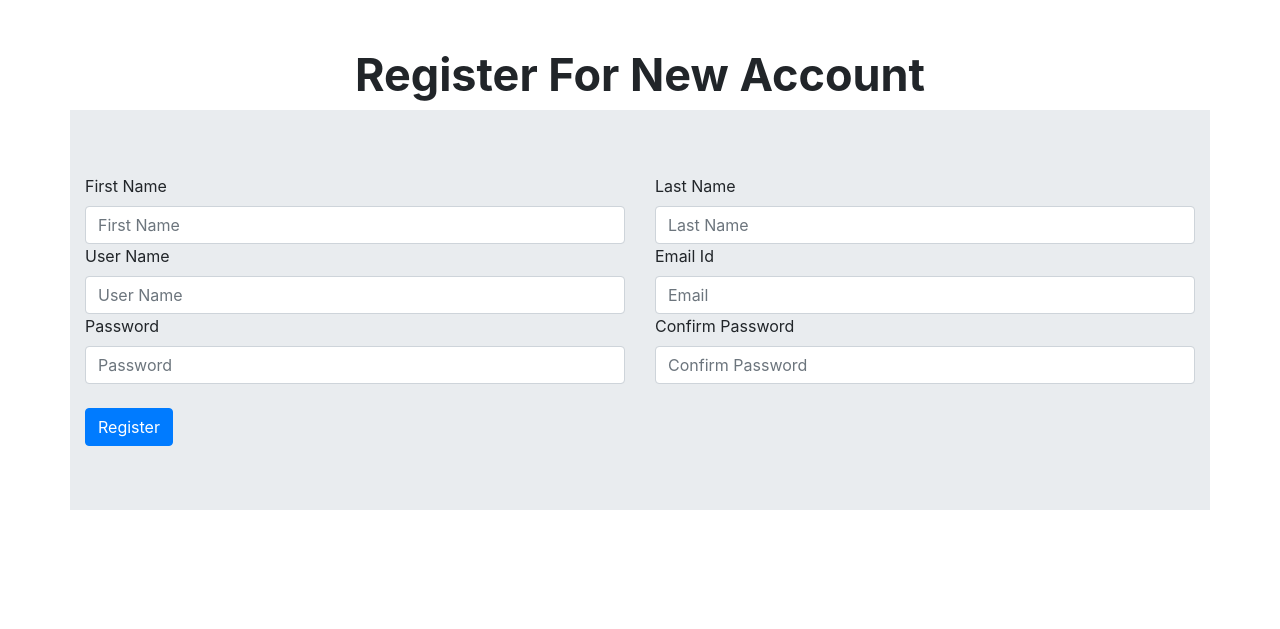
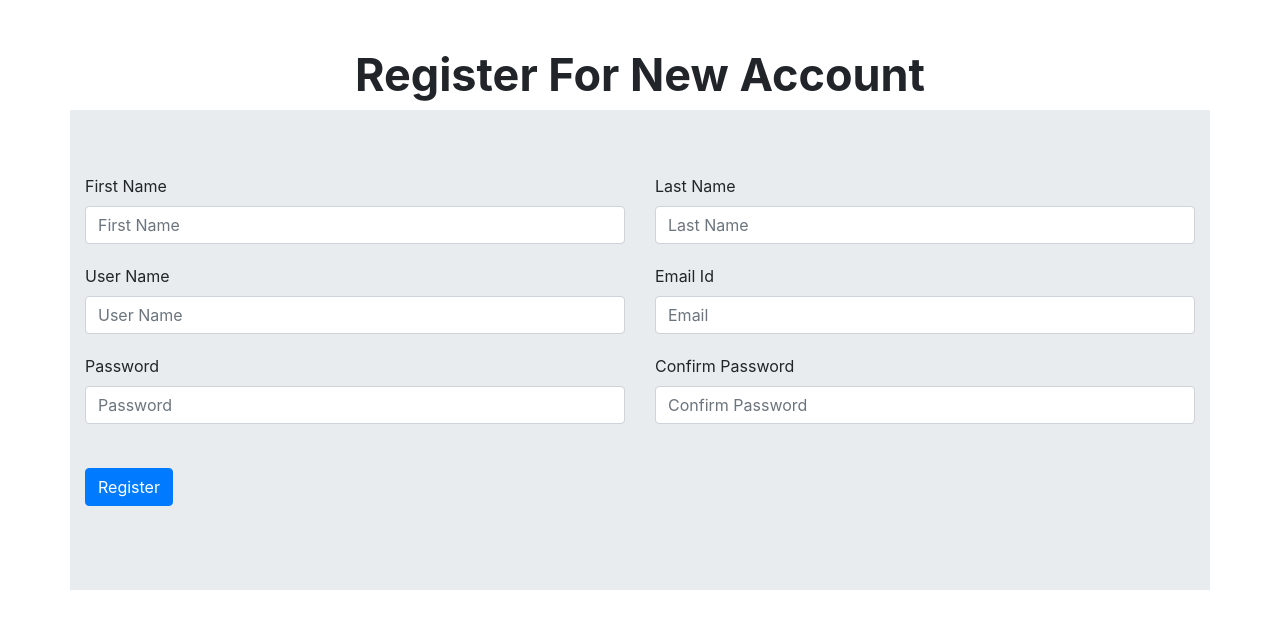
Before and after one commit to aman-singh09/Personal-Diary, a Django app: page /register/ in a window 1280 px wide. Shown: the top 629 px of the page. Run offline with Django 3.2, Linux system fonts and the light colour scheme; some libraries are stand-ins or nearby versions.

Commit message:
added margin to div in register page

```diff
--- a/Personal_Diary/templates/registration.html
+++ b/Personal_Diary/templates/registration.html
@@ -7,6 +7,11 @@
     <link rel="stylesheet" href="https://stackpath.bootstrapcdn.com/bootstrap/4.5.0/css/bootstrap.min.css" integrity="sha384-9aIt2nRpC12Uk9gS9baDl411NQApFmC26EwAOH8WgZl5MYYxFfc+NcPb1dKGj7Sk" crossorigin="anonymous">
 
     <title>Sign Up</title>
+    <style type="text/css">
+      div{
+        margin-bottom: 20px;
+      }
+    </style>
   <body>
    <br><br>
     <div class="container">
```
